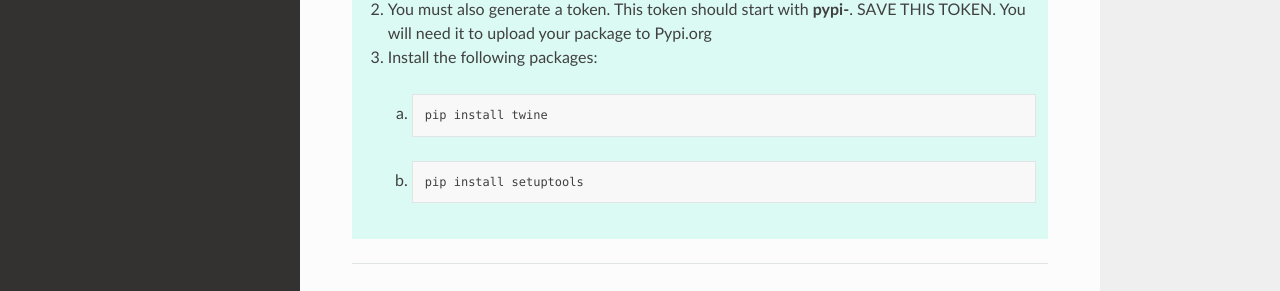
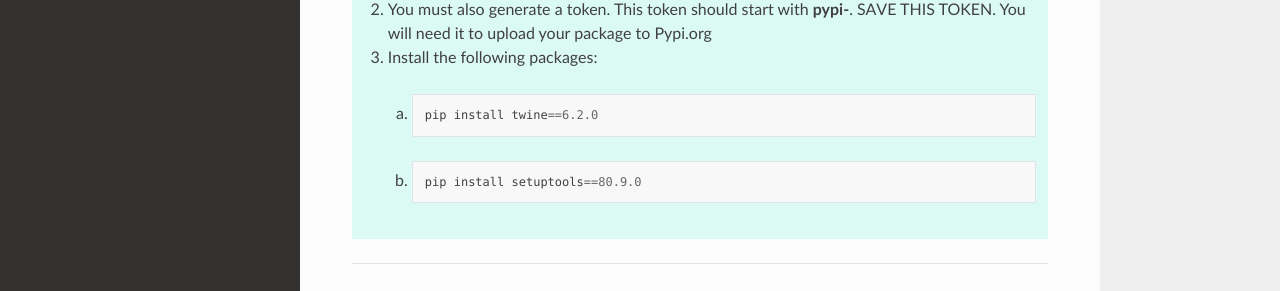
Before and after one commit to smaurice101/maadsbml, a Sphinx documentation site: the page built from docs/source/createpythonpackage.rst, in a window 1280 px wide. Shown: the part 427-718 px from the top of the page. Built offline with Sphinx 7.4.7 and the Read the Docs theme 3.1.0, drawn with Linux system fonts in a browser that asks for light colours.

Commit message:
Update createpythonpackage.rst

```diff
--- a/docs/source/createpythonpackage.rst
+++ b/docs/source/createpythonpackage.rst
@@ -18,8 +18,8 @@ You must perform the following pre-requistes.
 
      a. .. code-block::
 
-           pip install twine
+           pip install twine==6.2.0
 
      b. .. code-block::
 
-           pip install setuptools
+           pip install setuptools==80.9.0
```
